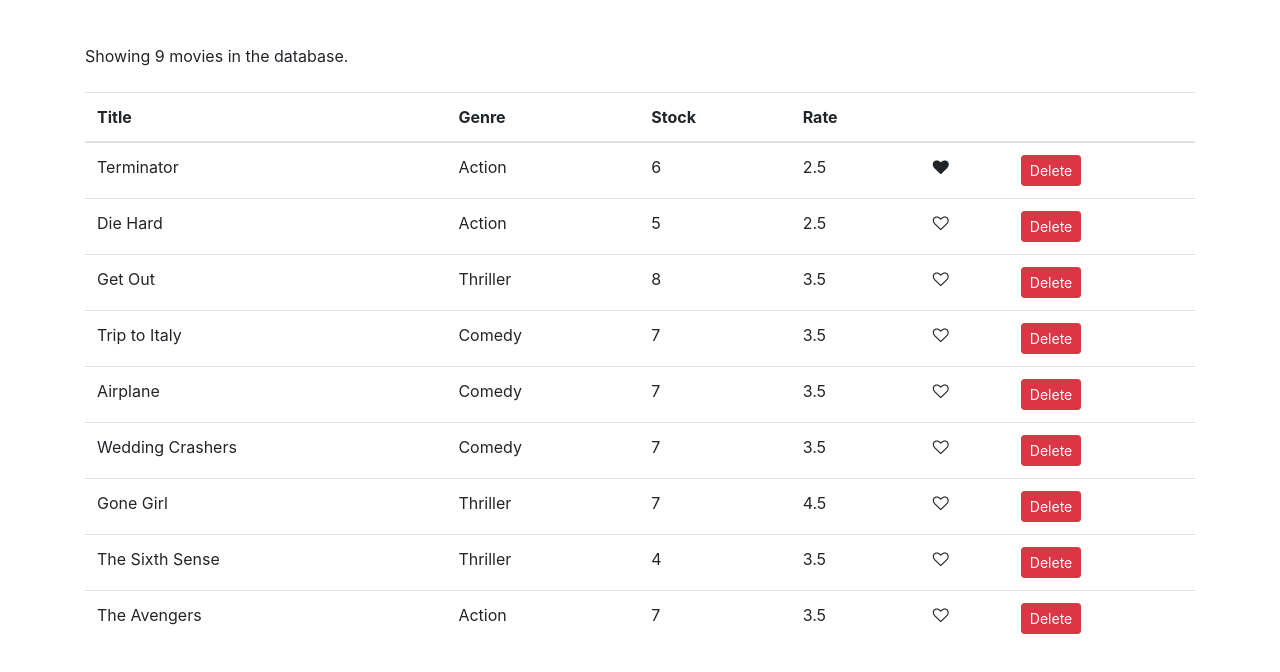
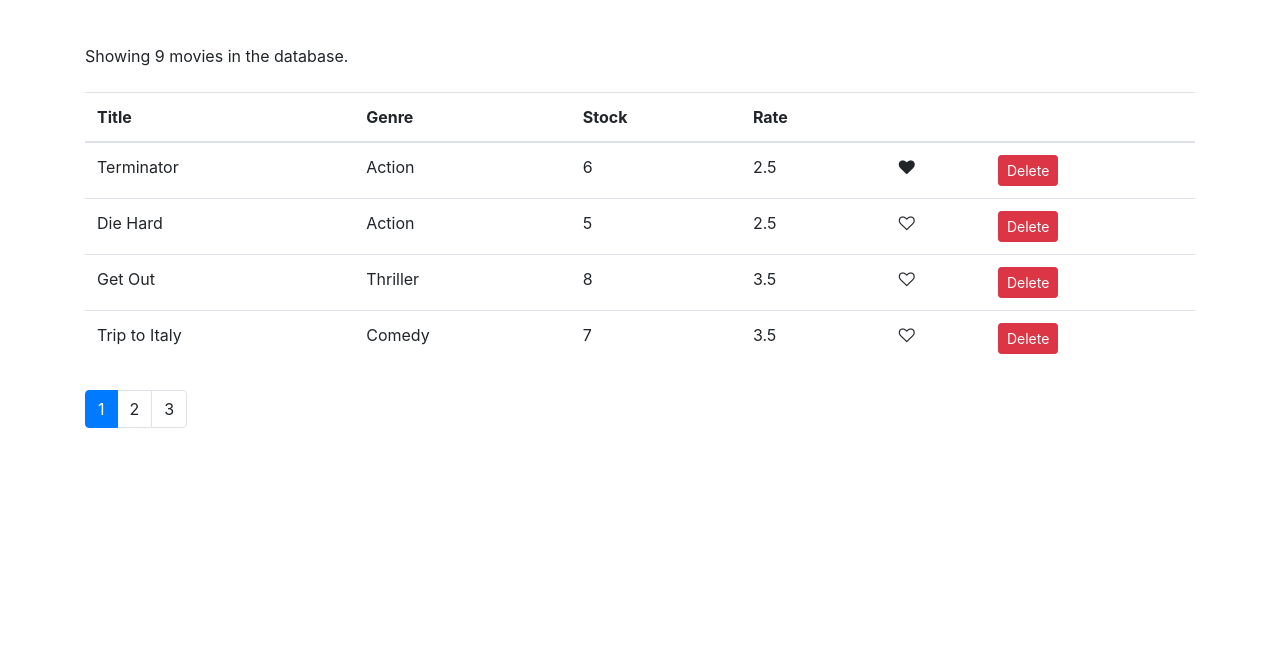
Before and after one commit to mrhpn/react--vidly, a React (Create React App) app: page / in a window 1280 px wide. Shown: the top 672 px of the page. Built offline with nearby package versions, Linux system fonts and the light colour scheme.

Commit message:
finished patination

```diff
--- a/package.json
+++ b/package.json
@@ -8,6 +8,7 @@
     "@testing-library/user-event": "^12.1.10",
     "bootstrap": "^4.1.1",
     "font-awesome": "^4.7.0",
+    "lodash": "^4.17.21",
     "react": "^17.0.2",
     "react-dom": "^17.0.2",
     "react-scripts": "4.0.3",
--- /dev/null
+++ b/src/components/common/Pagination.jsx
@@ -0,0 +1,29 @@
+import React, { Component } from 'react';
+import _ from 'lodash';
+
+class Pagination extends React.Component {
+  render() {
+    const { pageSize, itemsCount, currentPage, onPageChange } = this.props;
+
+    const pagesCount = Math.ceil(itemsCount / pageSize);
+    const paginationItems = _.range(1, pagesCount + 1);
+
+    if (pagesCount === 1) return null;
+
+    return (
+      <nav aria-label="Page navigation example">
+        <ul className="pagination">
+          {paginationItems.map((item) => (
+            <li key={item} className={`page-item ${item === currentPage && 'active'}`}>
+              <a onClick={() => onPageChange(item)} className="page-link inline">
+                {item}
+              </a>
+            </li>
+          ))}
+        </ul>
+      </nav>
+    );
+  }
+}
+
+export default Pagination;
--- a/src/components/movies.jsx
+++ b/src/components/movies.jsx
@@ -1,10 +1,16 @@
 import React, { Component } from 'react';
+import _ from 'lodash';
+
 import Like from './common/Like';
+import Pagination from './common/Pagination';
 import { getMovies } from '../services/fakeMovieService';
+import { paginate } from '../util/paginate';
 
 class Movies extends React.Component {
   state = {
     movies: getMovies(),
+    pageSize: 4,
+    currentPage: 1,
   };
 
   handleDelete = (movie) => {
@@ -20,10 +26,17 @@
     this.setState({ movies });
   };
 
+  handlePageChange = (pageNumber) => {
+    this.setState({ currentPage: pageNumber });
+  };
+
   render() {
     const { length: count } = this.state.movies;
+    const { movies: allMovies, pageSize, currentPage } = this.state;
 
     if (count === 0) return <p>There are no movies in the database.</p>;
+
+    const movies = paginate(allMovies, currentPage, pageSize);
 
     return (
       <div className="mt-4">
@@ -40,7 +53,7 @@
             </tr>
           </thead>
           <tbody>
-            {this.state.movies.map((movie) => (
+            {movies.map((movie) => (
               <tr key={movie._id}>
                 <td>{movie.title}</td>
                 <td>{movie.genre.name}</td>
@@ -58,6 +71,7 @@
             ))}
           </tbody>
         </table>
+        <Pagination pageSize={pageSize} itemsCount={count} currentPage={currentPage} onPageChange={this.handlePageChange} />
       </div>
     );
   }
--- /dev/null
+++ b/src/util/paginate.js
@@ -0,0 +1,6 @@
+import _ from 'lodash';
+
+export function paginate(items, currentPage, pageSize) {
+  const startIndex = currentPage * pageSize - pageSize;
+  return _(items).slice(startIndex).take(pageSize).value();
+}
```
Also changed, not shown: 1 other file (tests, documents, lock files or other folders).
